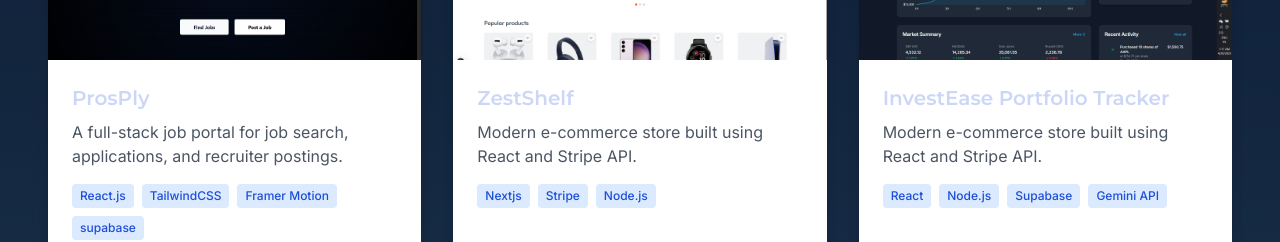
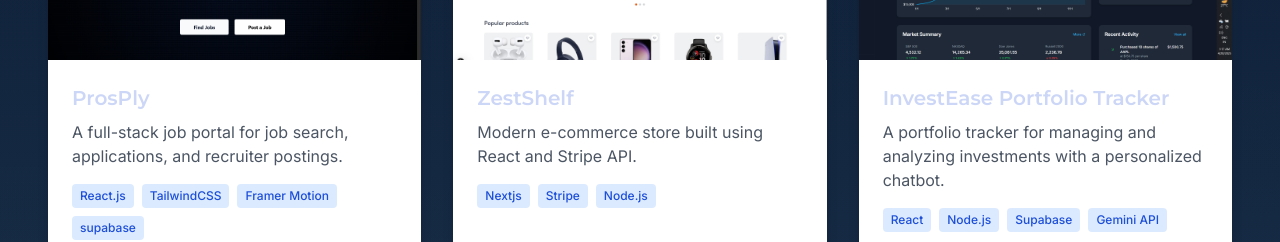
Before and after one commit to Ajayrazz/NebulaNest, a Next.js app: page / in a window 1280 px wide. Shown: the part 2840-3082 px from the top of the page. Built offline with nearby package versions, Linux system fonts and the light colour scheme.

Commit message:
new changes made

```diff
--- a/app/components/Hero.tsx
+++ b/app/components/Hero.tsx
@@ -63,7 +63,7 @@
               whileHover={{ scale: 1.05 }}
               whileTap={{ scale: 0.95 }}
             >
-              <span className="relative z-10">View My Work</span>
+              <span className="relative z-10" >View My Work</span>
               <span className="absolute inset-0 bg-accent/10 transform scale-x-0 group-hover:scale-x-100 transition-transform origin-left duration-300"></span>
             </motion.a>
             <motion.a
--- a/app/components/ProjectsSection.tsx
+++ b/app/components/ProjectsSection.tsx
@@ -23,7 +23,7 @@
   },
   {
     title: 'InvestEase Portfolio Tracker',
-    description: 'Modern e-commerce store built using React and Stripe API.',
+    description: 'A portfolio tracker for managing and analyzing investments with a personalized chatbot.',
     tech: ['React', 'Node.js', "Supabase", "Gemini API"],
     image: "/InvestEase.png",
     github: 'https://github.com/Ajayrazz/',
```
